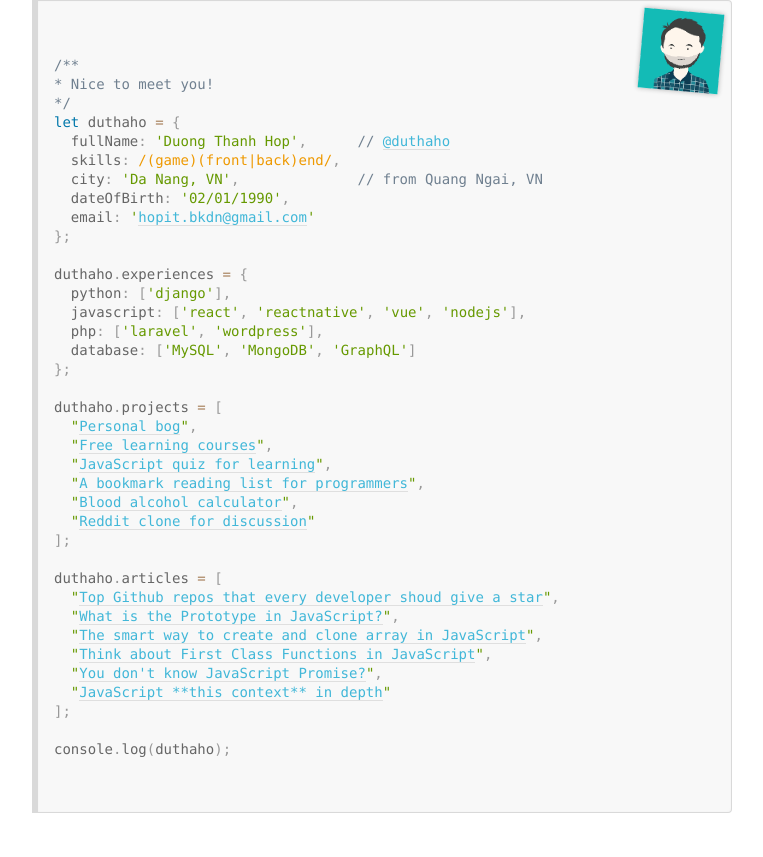
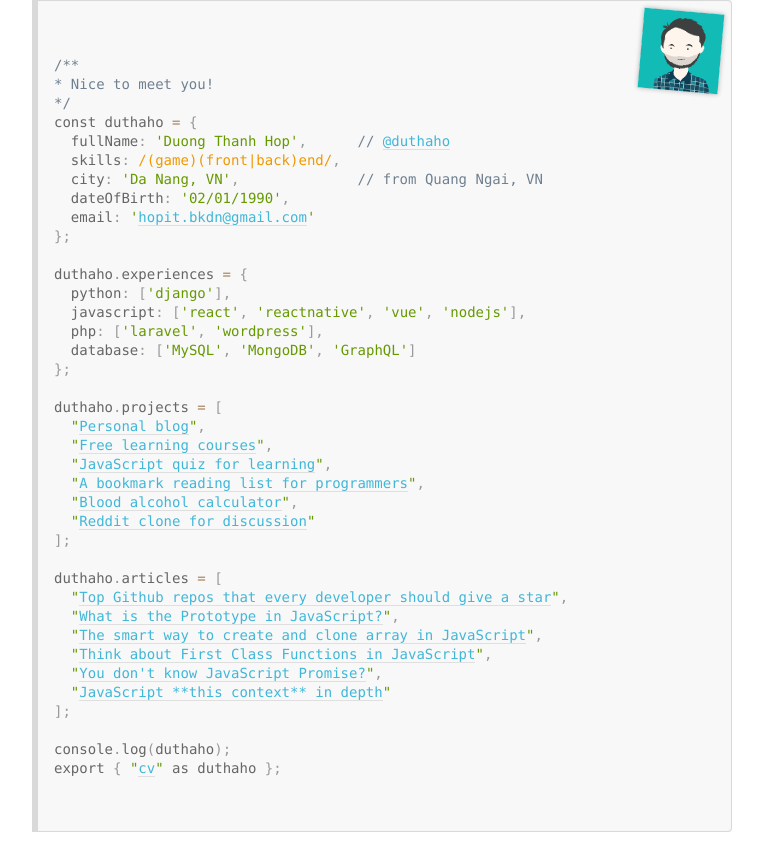
Before and after one commit to duthaho/duthaho.github.io, a plain HTML site: page index.html in a window 1280 px wide. Shown: the whole page, without its empty margins (258-1021 px from the left). Drawn offline with Linux system fonts and the light colour scheme.

Commit message:
Update index.html

```diff
--- a/index.html
+++ b/index.html
@@ -22,7 +22,7 @@
 /**
 * Nice to meet you!
 */
-let duthaho = {
+const duthaho = {
   fullName: 'Duong Thanh Hop',      // [@duthaho](https://github.com/duthaho)
   skills: /(game)(front|back)end/,
   city: 'Da Nang, VN',              // from Quang Ngai, VN
@@ -38,7 +38,7 @@ duthaho.experiences = {
 };
 
 duthaho.projects = [
-  "[Personal bog](https://duthaho.com/)",
+  "[Personal blog](https://duthaho.com/)",
   "[Free learning courses](https://learn.duthaho.com/)",
   "[JavaScript quiz for learning](https://quiz.duthaho.com/)",
   "[A bookmark reading list for programmers](https://bookmark.duthaho.com/)",
@@ -47,7 +47,7 @@ duthaho.projects = [
 ];
 
 duthaho.articles = [
-  "[Top Github repos that every developer shoud give a star](https://duthaho.com/a-bookmark-reading-list/)",
+  "[Top Github repos that every developer should give a star](https://duthaho.com/a-bookmark-reading-list/)",
   "[What is the Prototype in JavaScript?](https://duthaho.com/prototype-in-javascript/)",
   "[The smart way to create and clone array in JavaScript](https://duthaho.com/js-creating-array/)",
   "[Think about First Class Functions in JavaScript](https://duthaho.com/js-first-class-functions/)",
@@ -56,6 +56,7 @@ duthaho.articles = [
 ];
 
 console.log(duthaho);
+export { "[cv](https://duthaho.github.io/cv)" as duthaho };
         </code>
       </pre>
     </main>
```
